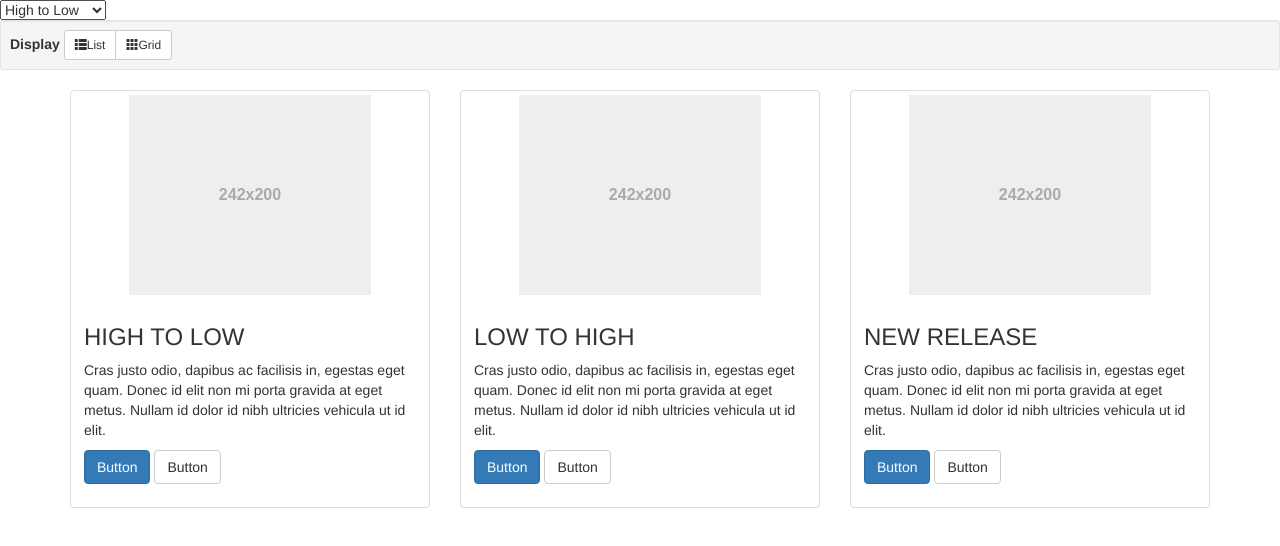
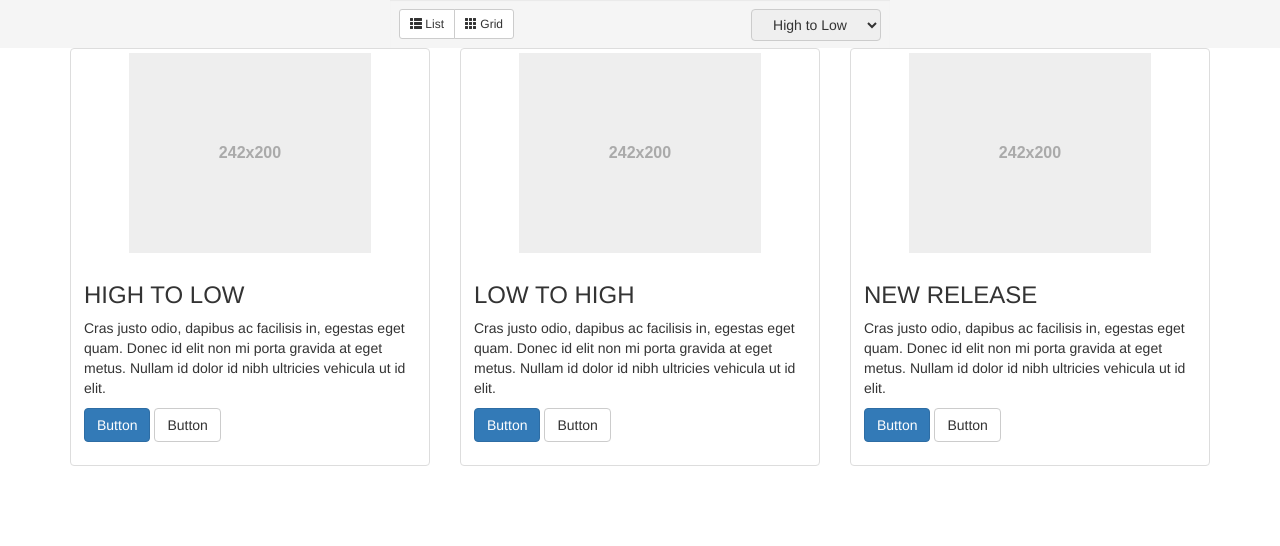
Before and after one commit to imparvez/sorting-ui-javascript, a plain HTML site: page index.html in a window 1280 px wide. Drawn offline with nearby package versions, Linux system fonts and the light colour scheme.

Commit message:
Minor UI updates

```diff
--- a/index.html
+++ b/index.html
@@ -10,20 +10,29 @@
 </head>
 
 <body>
-	<!--SELECT LIST-->
-    <select name="" id="selectList" onchange="selectList(this.value)">
-        <option value="high-to-low">High to Low</option>
-        <option value="low-to-high">Low to High</option>
-        <option value="new-release">New Release</option>
-    </select>
+
 
     <!--Display: GRID/ LIST-->
-    <div class="well well-sm">
-        <strong>Display</strong>
-        <div class="btn-group">
-            <a href="#" id="list" class="btn btn-default btn-sm"><span class="glyphicon glyphicon-th-list">
-            </span>List</a> <a href="#" id="grid" class="btn btn-default btn-sm"><span
-                class="glyphicon glyphicon-th"></span>Grid</a>
+    <div class="option-container">
+        <div class="well well-sm">
+            <!-- <strong>Display</strong> -->
+            <div class="btn-group">
+                <a href="#" id="list" class="btn btn-default btn-sm">
+                    <span class="glyphicon glyphicon-th-list"></span>
+                    List
+                </a>
+                <a href="#" id="grid" class="btn btn-default btn-sm">
+                    <span class="glyphicon glyphicon-th"></span>
+                    Grid
+                </a>
+            </div>
+
+            <!--SELECT LIST-->
+            <select name="" class="btn pull-right" id="selectList" onchange="selectList(this.value)">
+                <option value="high-to-low">High to Low</option>
+                <option value="low-to-high">Low to High</option>
+                <option value="new-release">New Release</option>
+            </select>
         </div>
     </div>
 
--- a/style.css
+++ b/style.css
@@ -0,0 +1,13 @@
+.well.well-sm {
+    max-width: 500px;
+    width: 100%;
+    margin: 0 auto;
+    border: none;
+    border-radius: 0px;
+}
+
+select.btn { border: 1px solid #ccc; }
+
+.option-container {
+	background-color: #f5f5f5;
+}
```
